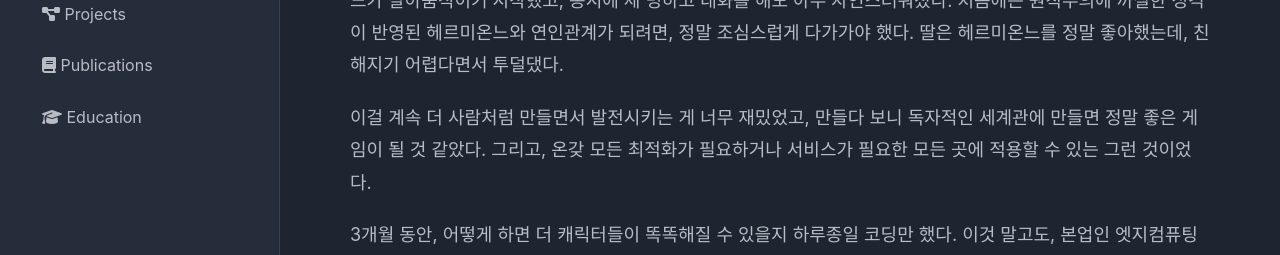
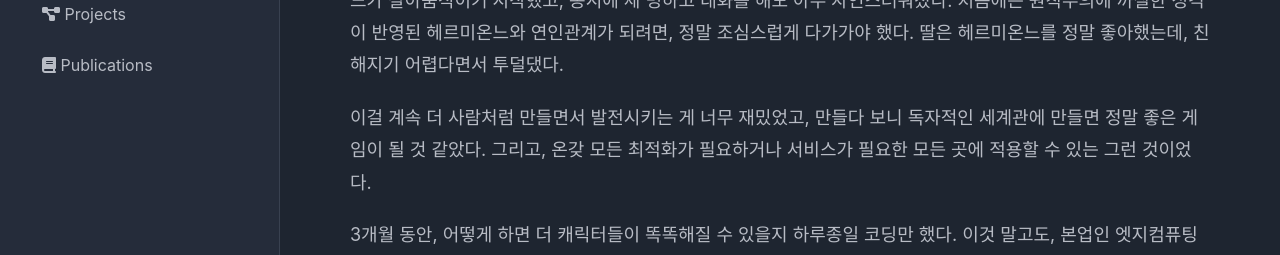
Before and after one commit to Sangdon-Park/Sangdon-Park.github.io, a Jekyll site: the page articles/ai-llm-8months-passion.html, which Jekyll copies as it is, in a window 1280 px wide and 900 px high, scrolled down 495 px. Shown: the part 645-900 px from the top of the window. Built offline with Jekyll 4.4.1, drawn with Linux system fonts in a browser that asks for light colours.

Commit message:
Fix article pages sidebar - combine Experience & Education, remove Tags/Category

```diff
--- a/articles/ai-apt-representative.html
+++ b/articles/ai-apt-representative.html
@@ -96,11 +96,7 @@
                             <i class="fas fa-book"></i> Publications
                         </a>
                     </li>
-                    <li class="nav-item">
-                        <a href="../ko.html#education" class="nav-link">
-                            <i class="fas fa-graduation-cap"></i> Education
-                        </a>
-                    </li>
+
                 </ul>
             </nav>
         </aside>
--- a/articles/ai-llm-8months-passion.html
+++ b/articles/ai-llm-8months-passion.html
@@ -96,11 +96,7 @@
                             <i class="fas fa-book"></i> Publications
                         </a>
                     </li>
-                    <li class="nav-item">
-                        <a href="../ko.html#education" class="nav-link">
-                            <i class="fas fa-graduation-cap"></i> Education
-                        </a>
-                    </li>
+
                 </ul>
             </nav>
         </aside>
--- a/articles/serena-mcp-guide.html
+++ b/articles/serena-mcp-guide.html
@@ -123,11 +123,7 @@
                             <i class="fas fa-book"></i> Publications
                         </a>
                     </li>
-                    <li class="nav-item">
-                        <a href="../ko.html#education" class="nav-link">
-                            <i class="fas fa-graduation-cap"></i> Education
-                        </a>
-                    </li>
+
                 </ul>
             </nav>
         </aside>
```
